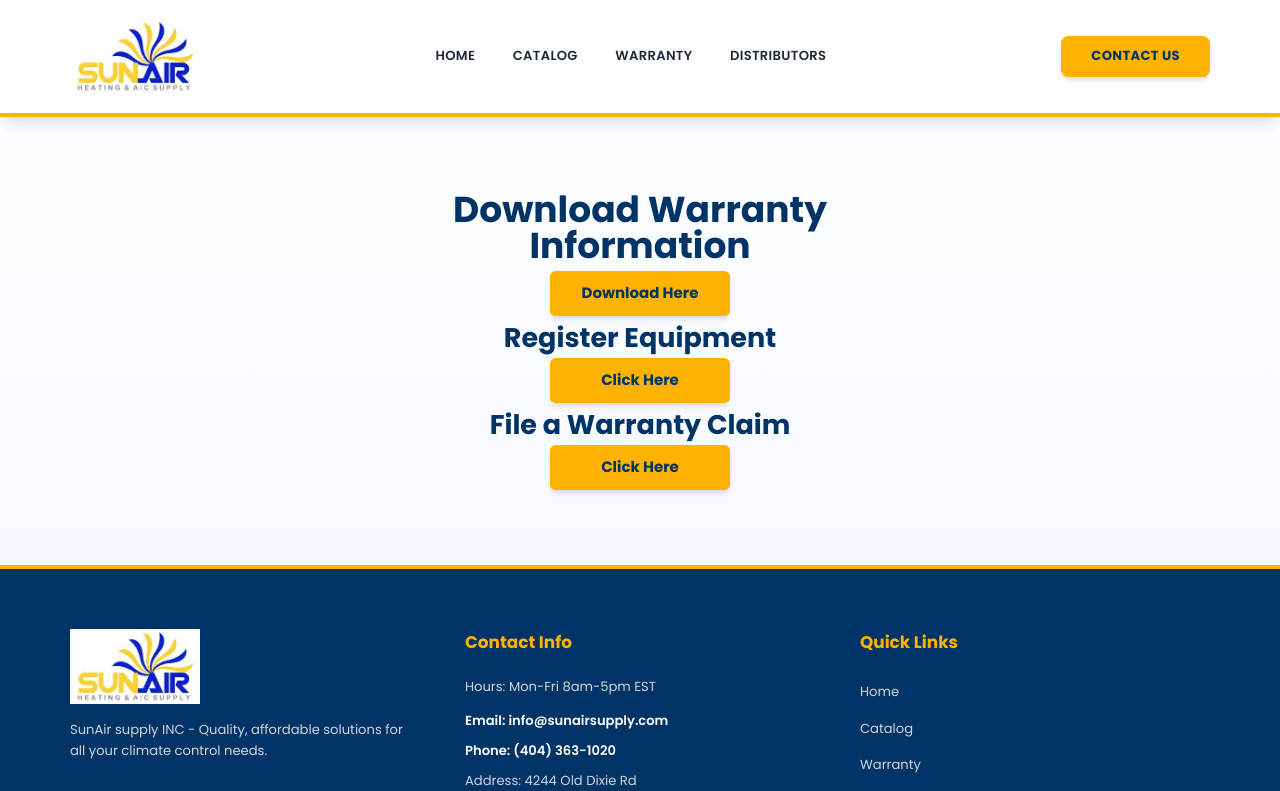
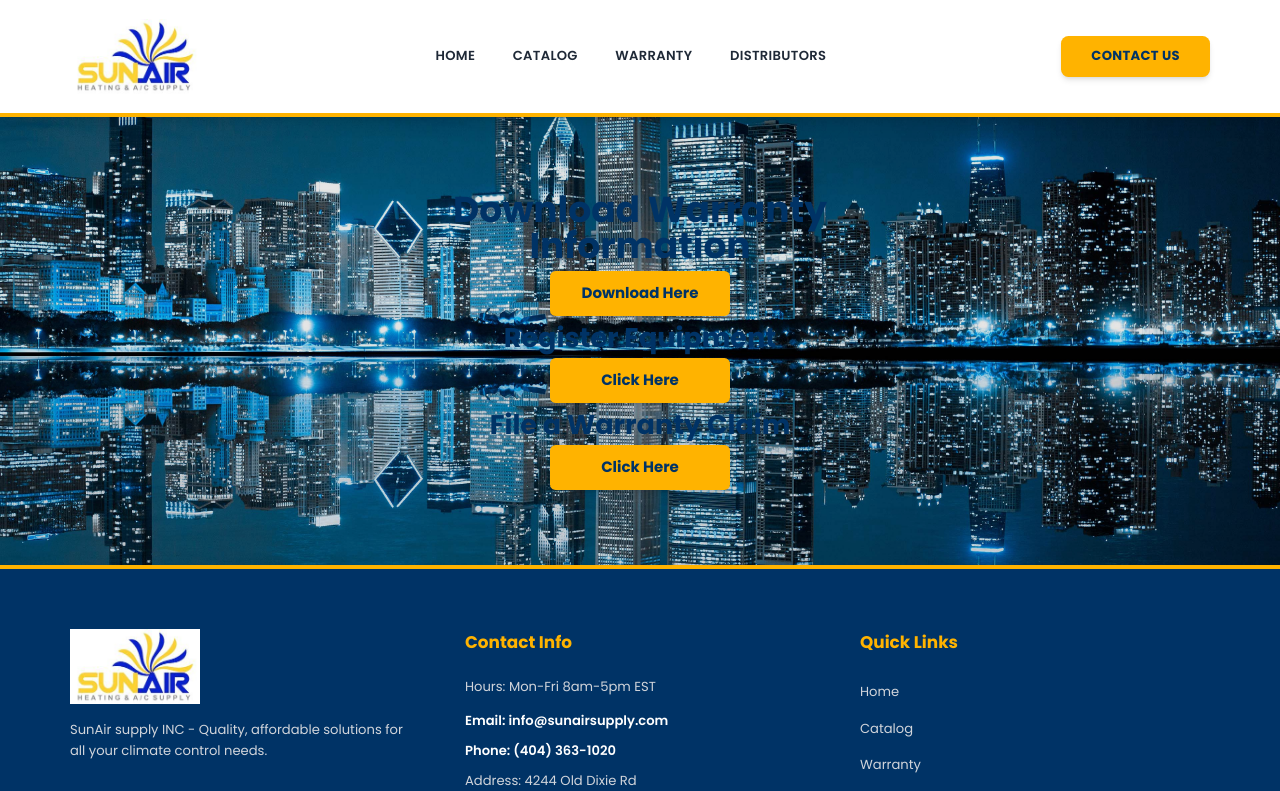
Before and after one commit to sebastianpinzon19/web-sunair, a Next.js app: page /warranty in a window 1280 px wide. Shown: the top 791 px of the page. Built offline with nearby package versions, Linux system fonts and the light colour scheme.

Commit message:
Ensure warranty background displays above layout gradient; adjust z-indexes

```diff
--- a/src/pages/warranty.js
+++ b/src/pages/warranty.js
@@ -11,7 +11,7 @@
           {/* Background image (nature) behind the three CTA blocks */}
             <div
               aria-hidden="true"
-              className="absolute inset-0 -z-20 bg-center bg-cover"
+              className="absolute inset-0 z-0 bg-center bg-cover"
               style={{
                 backgroundImage: "url('/images/warranty-bg.jpg')",
                 backgroundPosition: 'center',
@@ -20,9 +20,9 @@
               }}
             />
             {/* subtle dark overlay for contrast */}
-            <div className="absolute inset-0 -z-10 bg-black/10" />
+            <div className="absolute inset-0 z-10 bg-black/10" />
 
-          <div className="container-custom relative z-10">
+          <div className="container-custom relative z-20">
             <div className="max-w-4xl mx-auto space-y-2">
               {/* Download Warranty */}
               <div className="text-center fade-in-up">
```
